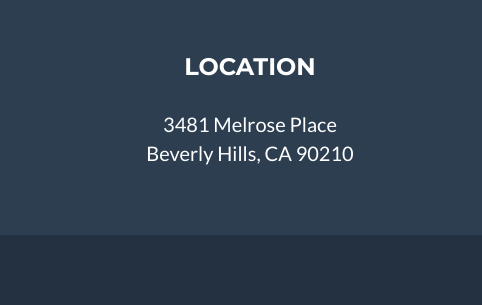
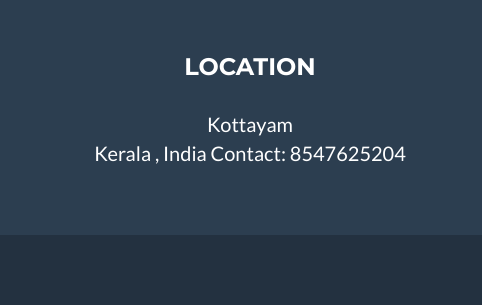
Before and after one commit to arifsiyad/arifsiyad.github.io, a website: page index.html in a window 1280 px wide. Shown: the part 3021-3326 px from the top of the page, 0-482 px from the left. Drawn offline with nearby package versions, Linux system fonts and the light colour scheme.

Commit message:
index footer edit

```diff
--- a/index.html
+++ b/index.html
@@ -242,8 +242,8 @@
                 <div class="row">
                     <div class="footer-col col-md-4">
                         <h3>Location</h3>
-                        <p>3481 Melrose Place
-                            <br>Beverly Hills, CA 90210</p>
+                        <p>Kottayam
+                            <br>Kerala , India Contact: 8547625204</p>
                     </div>
                     <div class="footer-col col-md-4">
                         <h3>Around the Web</h3>
```
